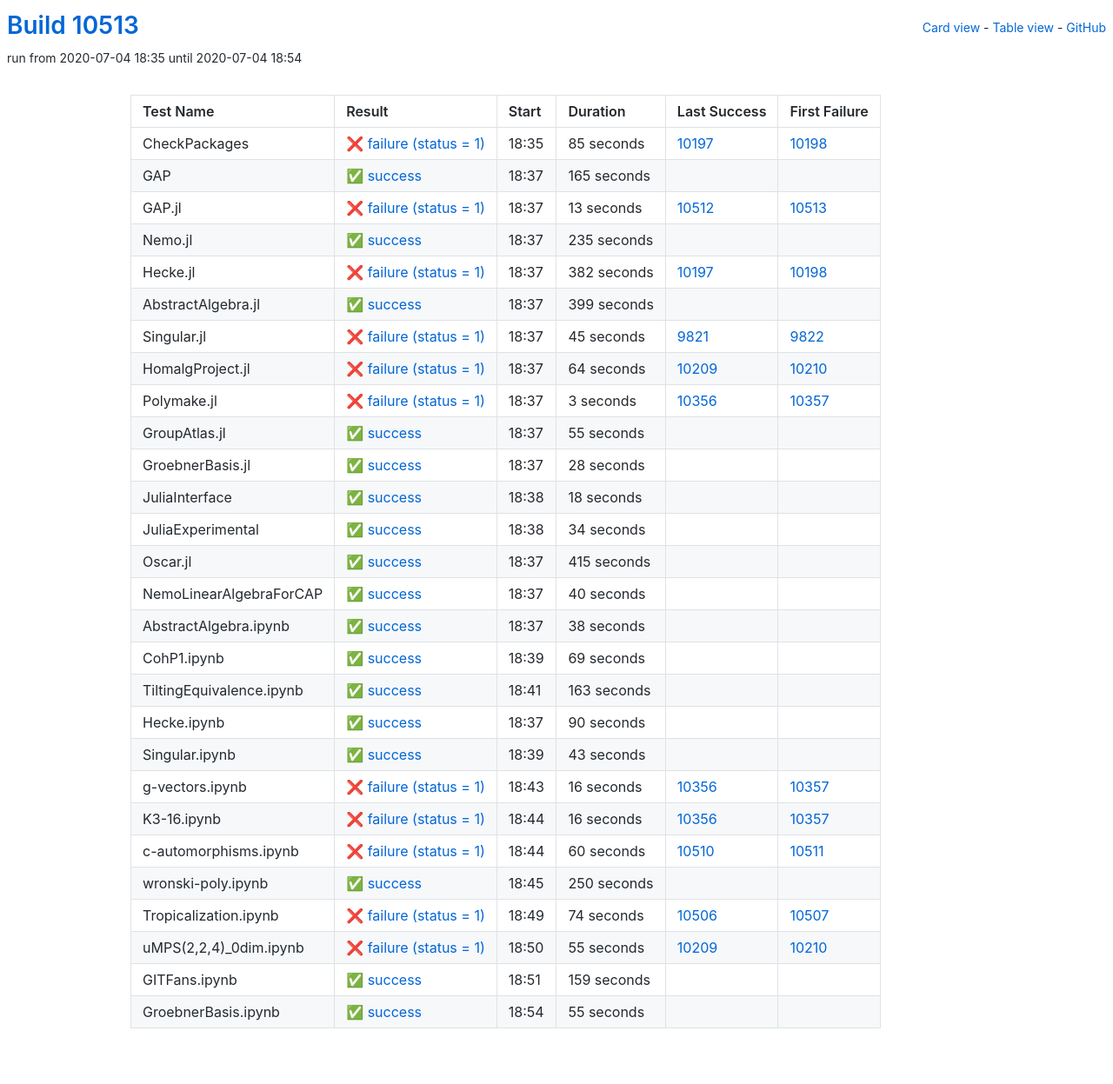
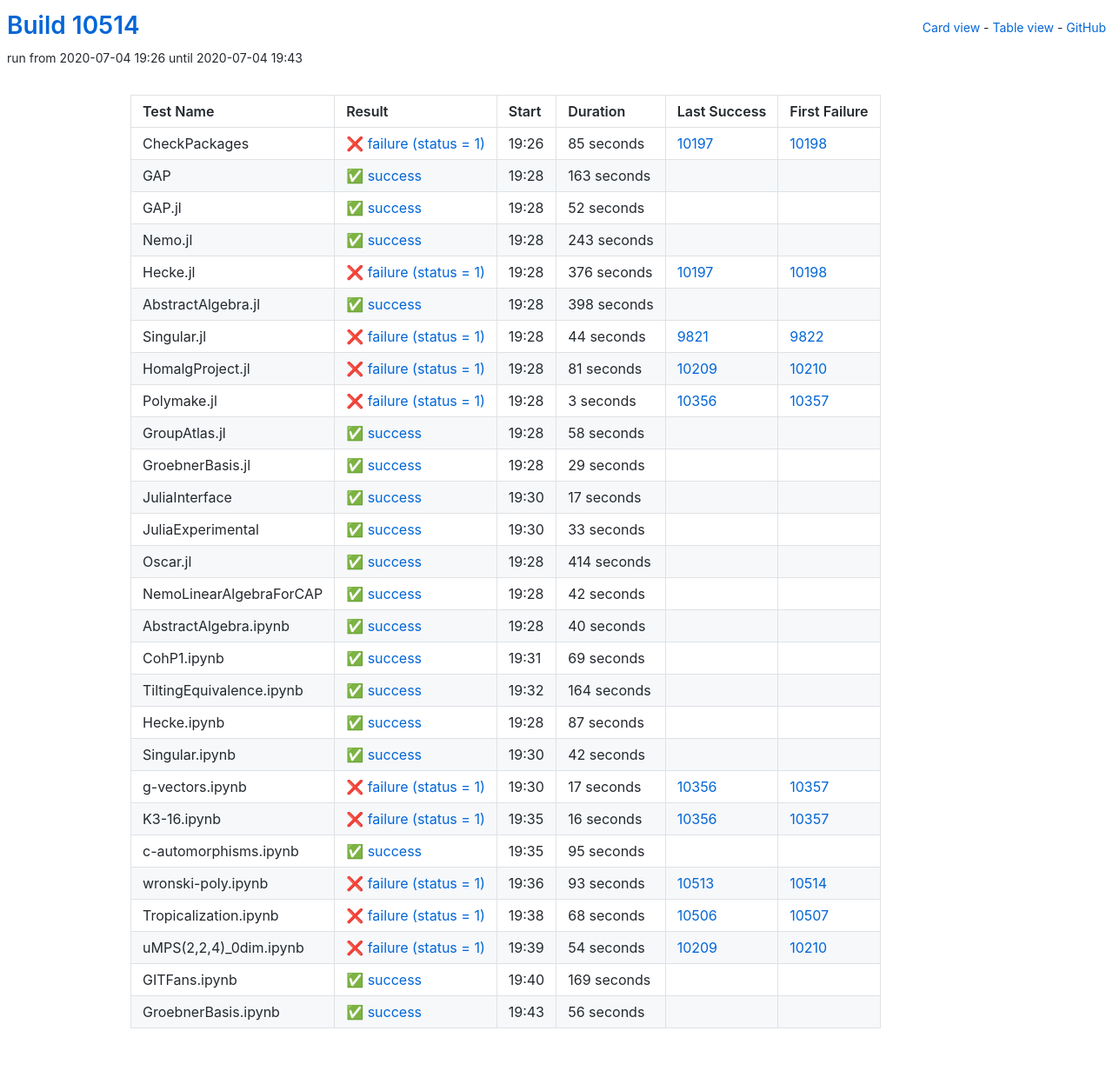
Before and after one commit to oscar-system/oscar-ci-status, a Jekyll site: the page built from table.html, in a window 1280 px wide. Shown: the whole page at 87% size. Built offline with Jekyll 4.4.1, drawn with Linux system fonts in a browser that asks for light colours.

Commit message:
Build #10514

```diff
--- a/_data/ci.yml
+++ b/_data/ci.yml
@@ -1,6 +1,6 @@
 ---
-build: 10513
-build_url: https://oscarci.mathematik.uni-kl.de/job/oscar/10513/
+build: 10514
+build_url: https://oscarci.mathematik.uni-kl.de/job/oscar/10514/
 job: oscar
 organization: oscar-system
 repo: oscar-ci-status
@@ -8,8 +8,8 @@
 tests:
 - name: CheckPackages
   id: checkpackages
-  log: https://oscarci.mathematik.uni-kl.de/job/oscar/10513/artifact/logs/build-10513/CheckPackages.log
-  start: 2020-07-04 18:35
+  log: https://oscarci.mathematik.uni-kl.de/job/oscar/10514/artifact/logs/build-10514/CheckPackages.log
+  start: 2020-07-04 19:26
   success: false
   exitcode: 1
   status: failure
@@ -20,92 +20,92 @@
   first_failure_url: https://oscarci.mathematik.uni-kl.de/job/oscar/10198/
 - name: GAP
   id: gap
-  log: https://oscarci.mathematik.uni-kl.de/job/oscar/10513/artifact/logs/build-10513/GAP.log
-  start: 2020-07-04 18:37
+  log: https://oscarci.mathematik.uni-kl.de/job/oscar/10514/artifact/logs/build-10514/GAP.log
+  start: 2020-07-04 19:28
   success: true
   exitcode: 0
   status: success
-  duration: 165
+  duration: 163
   last_success: false
   last_success_url:
   first_failure: false
   first_failure_url:
 - name: GAP.jl
   id: gap-jl
-  log: https://oscarci.mathematik.uni-kl.de/job/oscar/10513/artifact/logs/build-10513/GAP.jl.log
-  start: 2020-07-04 18:37
-  success: false
-  exitcode: 1
-  status: failure
-  duration: 13
-  last_success: 10512
-  last_success_url: https://oscarci.mathematik.uni-kl.de/job/oscar/10512/
-  first_failure: 10513
-  first_failure_url: https://oscarci.mathematik.uni-kl.de/job/oscar/10513/
-- name: Nemo.jl
-  id: nemo-jl
-  log: https://oscarci.mathematik.uni-kl.de/job/oscar/10513/artifact/logs/build-10513/Nemo.jl.log
-  start: 2020-07-04 18:37
+  log: https://oscarci.mathematik.uni-kl.de/job/oscar/10514/artifact/logs/build-10514/GAP.jl.log
+  start: 2020-07-04 19:28
   success: true
   exitcode: 0
   status: success
-  duration: 235
+  duration: 52
+  last_success: false
+  last_success_url:
+  first_failure: false
+  first_failure_url:
+- name: Nemo.jl
+  id: nemo-jl
+  log: https://oscarci.mathematik.uni-kl.de/job/oscar/10514/artifact/logs/build-10514/Nemo.jl.log
+  start: 2020-07-04 19:28
+  success: true
+  exitcode: 0
+  status: success
+  duration: 243
   last_success: false
   last_success_url:
   first_failure: false
   first_failure_url:
 - name: Hecke.jl
   id: hecke-jl
-  log: https://oscarci.mathematik.uni-kl.de/job/oscar/10513/artifact/logs/build-10513/Hecke.jl.log
-  start: 2020-07-04 18:37
+  log: https://oscarci.mathematik.uni-kl.de/job/oscar/10514/artifact/logs/build-10514/Hecke.jl.log
+  start: 2020-07-04 19:28
   success: false
   exitcode: 1
   status: failure
-  duration: 382
+  duration: 376
   last_success: 10197
   last_success_url: https://oscarci.mathematik.uni-kl.de/job/oscar/10197/
   first_failure: 10198
   first_failure_url: https://oscarci.mathematik.uni-kl.de/job/oscar/10198/
 - name: AbstractAlgebra.jl
   id: abstractalgebra-jl
-  log: https://oscarci.mathematik.uni-kl.de/job/oscar/10513/artifact/logs/build-10513/AbstractAlgebra.jl.log
-  start: 2020-07-04 18:37
+  log: https://oscarci.mathematik.uni-kl.de/job/oscar/10514/artifact/logs/build-10514/AbstractAlgebra.jl.log
+  start: 2020-07-04 19:28
   success: true
   exitcode: 0
   status: success
-  duration: 399
+  duration: 398
   last_success: false
   last_success_url:
   first_failure: false
   first_failure_url:
 - name: Singular.jl
   id: singular-jl
-  log: https://oscarci.mathematik.uni-kl.de/job/oscar/10513/artifact/logs/build-10513/Singular.jl.log
-  start: 2020-07-04 18:37
+  log: https://oscarci.mathematik.uni-kl.de/job/oscar/10514/artifact/logs/build-10514/Singular.jl.log
+  start: 2020-07-04 19:28
   success: false
   exitcode: 1
   status: failure
-  duration: 45
+  duration: 44
   last_success: 9821
   last_success_url: https://oscarci.mathematik.uni-kl.de/job/oscar/9821/
   first_failure: 9822
   first_failure_url: https://oscarci.mathematik.uni-kl.de/job/oscar/9822/
 - name: HomalgProject.jl
   id: homalgproject-jl
-  log: https://oscarci.mathematik.uni-kl.de/job/oscar/10513/artifact/logs/build-10513/HomalgProject.jl.log
-  start: 2020-07-04 18:37
+  log: https://oscarci.mathematik.uni-kl.de/job/oscar/10514/artifact/logs/build-10514/HomalgProject.jl.log
+  start: 2020-07-04 19:28
   success: false
   exitcode: 1
   status: failure
-  duration: 64
+  duration: 81
   last_success: 10209
   last_success_url: https://oscarci.mathematik.uni-kl.de/job/oscar/10209/
   first_failure: 10210
   first_failure_url: https://oscarci.mathematik.uni-kl.de/job/oscar/10210/
 - name: Polymake.jl
   id: polymake-jl
-  log: https://oscarci.mathematik.uni-kl.de/job/oscar/10513/artifact/logs/build-10513/Polymake.jl.log
-  start: 2020-07-04 18:37
+  log: https://oscarci.mathematik.uni-kl.de/job/oscar/10514/artifact/logs/build-10514/Polymake.jl.log
+  start: 2020-07-04 19:28
   success: false
   exitcode: 1
   status: failure
@@ -116,68 +116,80 @@
   first_failure_url: https://oscarci.mathematik.uni-kl.de/job/oscar/10357/
 - name: GroupAtlas.jl
   id: groupatlas-jl
-  log: https://oscarci.mathematik.uni-kl.de/job/oscar/10513/artifact/logs/build-10513/GroupAtlas.jl.log
-  start: 2020-07-04 18:37
+  log: https://oscarci.mathematik.uni-kl.de/job/oscar/10514/artifact/logs/build-10514/GroupAtlas.jl.log
+  start: 2020-07-04 19:28
   success: true
   exitcode: 0
   status: success
-  duration: 55
+  duration: 58
   last_success: false
   last_success_url:
   first_failure: false
   first_failure_url:
 - name: GroebnerBasis.jl
   id: groebnerbasis-jl
-  log: https://oscarci.mathematik.uni-kl.de/job/oscar/10513/artifact/logs/build-10513/GroebnerBasis.jl.log
-  start: 2020-07-04 18:37
+  log: https://oscarci.mathematik.uni-kl.de/job/oscar/10514/artifact/logs/build-10514/GroebnerBasis.jl.log
+  start: 2020-07-04 19:28
   success: true
   exitcode: 0
   status: success
-  duration: 28
+  duration: 29
   last_success: false
   last_success_url:
   first_failure: false
   first_failure_url:
 - name: JuliaInterface
   id: juliainterface
-  log: https://oscarci.mathematik.uni-kl.de/job/oscar/10513/artifact/logs/build-10513/JuliaInterface.log
-  start: 2020-07-04 18:38
+  log: https://oscarci.mathematik.uni-kl.de/job/oscar/10514/artifact/logs/build-10514/JuliaInterface.log
+  start: 2020-07-04 19:30
   success: true
   exitcode: 0
   status: success
-  duration: 18
+  duration: 17
   last_success: false
   last_success_url:
   first_failure: false
   first_failure_url:
 - name: JuliaExperimental
   id: juliaexperimental
-  log: https://oscarci.mathematik.uni-kl.de/job/oscar/10513/artifact/logs/build-10513/JuliaExperimental.log
-  start: 2020-07-04 18:38
+  log: https://oscarci.mathematik.uni-kl.de/job/oscar/10514/artifact/logs/build-10514/JuliaExperimental.log
+  start: 2020-07-04 19:30
   success: true
   exitcode: 0
   status: success
-  duration: 34
+  duration: 33
   last_success: false
   last_success_url:
   first_failure: false
   first_failure_url:
 - name: Oscar.jl
   id: oscar-jl
-  log: https://oscarci.mathematik.uni-kl.de/job/oscar/10513/artifact/logs/build-10513/Oscar.jl.log
-  start: 2020-07-04 18:37
+  log: https://oscarci.mathematik.uni-kl.de/job/oscar/10514/artifact/logs/build-10514/Oscar.jl.log
+  start: 2020-07-04 19:28
   success: true
   exitcode: 0
   status: success
-  duration: 415
+  duration: 414
   last_success: false
   last_success_url:
   first_failure: false
   first_failure_url:
 - name: NemoLinearAlgebraForCAP
   id: nemolinearalgebraforcap
-  log: https://oscarci.mathematik.uni-kl.de/job/oscar/10513/artifact/logs/build-10513/NemoLinearAlgebraForCAP.log
-  start: 2020-07-04 18:37
+  log: https://oscarci.mathematik.uni-kl.de/job/oscar/10514/artifact/logs/build-10514/NemoLinearAlgebraForCAP.log
+  start: 2020-07-04 19:28
+  success: true
+  exitcode: 0
+  status: success
+  duration: 42
+  last_success: false
+  last_success_url:
+  first_failure: false
+  first_failure_url:
+- name: AbstractAlgebra.ipynb
+  id: abstractalgebra-ipynb
+  log: https://oscarci.mathematik.uni-kl.de/job/oscar/10514/artifact/logs/build-10514/AbstractAlgebra.ipynb.log
+  start: 2020-07-04 19:28
   success: true
   exitcode: 0
   status: success
@@ -186,22 +198,10 @@
   last_success_url:
   first_failure: false
   first_failure_url:
-- name: AbstractAlgebra.ipynb
-  id: abstractalgebra-ipynb
-  log: https://oscarci.mathematik.uni-kl.de/job/oscar/10513/artifact/logs/build-10513/AbstractAlgebra.ipynb.log
-  start: 2020-07-04 18:37
-  success: true
-  exitcode: 0
-  status: success
-  duration: 38
-  last_success: false
-  last_success_url:
-  first_failure: false
-  first_failure_url:
 - name: CohP1.ipynb
   id: cohp1-ipynb
-  log: https://oscarci.mathematik.uni-kl.de/job/oscar/10513/artifact/logs/build-10513/CohP1.ipynb.log
-  start: 2020-07-04 18:39
+  log: https://oscarci.mathematik.uni-kl.de/job/oscar/10514/artifact/logs/build-10514/CohP1.ipynb.log
+  start: 2020-07-04 19:31
   success: true
   exitcode: 0
   status: success
@@ -212,56 +212,56 @@
   first_failure_url:
 - name: TiltingEquivalence.ipynb
   id: tiltingequivalence-ipynb
-  log: https://oscarci.mathematik.uni-kl.de/job/oscar/10513/artifact/logs/build-10513/TiltingEquivalence.ipynb.log
-  start: 2020-07-04 18:41
+  log: https://oscarci.mathematik.uni-kl.de/job/oscar/10514/artifact/logs/build-10514/TiltingEquivalence.ipynb.log
+  start: 2020-07-04 19:32
   success: true
   exitcode: 0
   status: success
-  duration: 163
+  duration: 164
   last_success: false
   last_success_url:
   first_failure: false
   first_failure_url:
 - name: Hecke.ipynb
   id: hecke-ipynb
-  log: https://oscarci.mathematik.uni-kl.de/job/oscar/10513/artifact/logs/build-10513/Hecke.ipynb.log
-  start: 2020-07-04 18:37
+  log: https://oscarci.mathematik.uni-kl.de/job/oscar/10514/artifact/logs/build-10514/Hecke.ipynb.log
+  start: 2020-07-04 19:28
   success: true
   exitcode: 0
   status: success
-  duration: 90
+  duration: 87
   last_success: false
   last_success_url:
   first_failure: false
   first_failure_url:
 - name: Singular.ipynb
   id: singular-ipynb
-  log: https://oscarci.mathematik.uni-kl.de/job/oscar/10513/artifact/logs/build-10513/Singular.ipynb.log
-  start: 2020-07-04 18:39
+  log: https://oscarci.mathematik.uni-kl.de/job/oscar/10514/artifact/logs/build-10514/Singular.ipynb.log
+  start: 2020-07-04 19:30
   success: true
   exitcode: 0
   status: success
-  duration: 43
+  duration: 42
   last_success: false
   last_success_url:
   first_failure: false
   first_failure_url:
 - name: g-vectors.ipynb
   id: g-vectors-ipynb
-  log: https://oscarci.mathematik.uni-kl.de/job/oscar/10513/artifact/logs/build-10513/g-vectors.ipynb.log
-  start: 2020-07-04 18:43
+  log: https://oscarci.mathematik.uni-kl.de/job/oscar/10514/artifact/logs/build-10514/g-vectors.ipynb.log
+  start: 2020-07-04 19:30
   success: false
   exitcode: 1
   status: failure
-  duration: 16
+  duration: 17
   last_success: 10356
   last_success_url: https://oscarci.mathematik.uni-kl.de/job/oscar/10356/
   first_failure: 10357
   first_failure_url: https://oscarci.mathematik.uni-kl.de/job/oscar/10357/
 - name: K3-16.ipynb
   id: k3-16-ipynb
-  log: https://oscarci.mathematik.uni-kl.de/job/oscar/10513/artifact/logs/build-10513/K3-16.ipynb.log
-  start: 2020-07-04 18:44
+  log: https://oscarci.mathematik.uni-kl.de/job/oscar/10514/artifact/logs/build-10514/K3-16.ipynb.log
+  start: 2020-07-04 19:35
   success: false
   exitcode: 1
   status: failure
@@ -272,72 +272,72 @@
   first_failure_url: https://oscarci.mathematik.uni-kl.de/job/oscar/10357/
 - name: c-automorphisms.ipynb
   id: c-automorphisms-ipynb
-  log: https://oscarci.mathematik.uni-kl.de/job/oscar/10513/artifact/logs/build-10513/c-automorphisms.ipynb.log
-  start: 2020-07-04 18:44
-  success: false
-  exitcode: 1
-  status: failure
-  duration: 60
-  last_success: 10510
-  last_success_url: https://oscarci.mathematik.uni-kl.de/job/oscar/10510/
-  first_failure: 10511
-  first_failure_url: https://oscarci.mathematik.uni-kl.de/job/oscar/10511/
-- name: wronski-poly.ipynb
-  id: wronski-poly-ipynb
-  log: https://oscarci.mathematik.uni-kl.de/job/oscar/10513/artifact/logs/build-10513/wronski-poly.ipynb.log
-  start: 2020-07-04 18:45
+  log: https://oscarci.mathematik.uni-kl.de/job/oscar/10514/artifact/logs/build-10514/c-automorphisms.ipynb.log
+  start: 2020-07-04 19:35
   success: true
   exitcode: 0
   status: success
-  duration: 250
+  duration: 95
   last_success: false
   last_success_url:
   first_failure: false
   first_failure_url:
-- name: Tropicalization.ipynb
-  id: tropicalization-ipynb
-  log: https://oscarci.mathematik.uni-kl.de/job/oscar/10513/artifact/logs/build-10513/Tropicalization.ipynb.log
-  start: 2020-07-04 18:49
+- name: wronski-poly.ipynb
+  id: wronski-poly-ipynb
+  log: https://oscarci.mathematik.uni-kl.de/job/oscar/10514/artifact/logs/build-10514/wronski-poly.ipynb.log
+  start: 2020-07-04 19:36
   success: false
   exitcode: 1
   status: failure
-  duration: 74
+  duration: 93
+  last_success: 10513
+  last_success_url: https://oscarci.mathematik.uni-kl.de/job/oscar/10513/
+  first_failure: 10514
+  first_failure_url: https://oscarci.mathematik.uni-kl.de/job/oscar/10514/
+- name: Tropicalization.ipynb
+  id: tropicalization-ipynb
+  log: https://oscarci.mathematik.uni-kl.de/job/oscar/10514/artifact/logs/build-10514/Tropicalization.ipynb.log
+  start: 2020-07-04 19:38
+  success: false
+  exitcode: 1
+  status: failure
+  duration: 68
   last_success: 10506
   last_success_url: https://oscarci.mathematik.uni-kl.de/job/oscar/10506/
   first_failure: 10507
   first_failure_url: https://oscarci.mathematik.uni-kl.de/job/oscar/10507/
 - name: uMPS(2,2,4)_0dim.ipynb
   id: umps-2-2-4-0dim-ipynb
-  log: https://oscarci.mathematik.uni-kl.de/job/oscar/10513/artifact/logs/build-10513/uMPS-2-2-4-_0dim.ipynb.log
-  start: 2020-07-04 18:50
+  log: https://oscarci.mathematik.uni-kl.de/job/oscar/10514/artifact/logs/build-10514/uMPS-2-2-4-_0dim.ipynb.log
+  start: 2020-07-04 19:39
   success: false
   exitcode: 1
   status: failure
-  duration: 55
+  duration: 54
   last_success: 10209
   last_success_url: https://oscarci.mathematik.uni-kl.de/job/oscar/10209/
   first_failure: 10210
   first_failure_url: https://oscarci.mathematik.uni-kl.de/job/oscar/10210/
 - name: GITFans.ipynb
   id: gitfans-ipynb
-  log: https://oscarci.mathematik.uni-kl.de/job/oscar/10513/artifact/logs/build-10513/GITFans.ipynb.log
-  start: 2020-07-04 18:51
+  log: https://oscarci.mathematik.uni-kl.de/job/oscar/10514/artifact/logs/build-10514/GITFans.ipynb.log
+  start: 2020-07-04 19:40
   success: true
   exitcode: 0
   status: success
-  duration: 159
+  duration: 169
   last_success: false
   last_success_url:
   first_failure: false
   first_failure_url:
 - name: GroebnerBasis.ipynb
   id: groebnerbasis-ipynb
-  log: https://oscarci.mathematik.uni-kl.de/job/oscar/10513/artifact/logs/build-10513/GroebnerBasis.ipynb.log
-  start: 2020-07-04 18:54
+  log: https://oscarci.mathematik.uni-kl.de/job/oscar/10514/artifact/logs/build-10514/GroebnerBasis.ipynb.log
+  start: 2020-07-04 19:43
   success: true
   exitcode: 0
   status: success
-  duration: 55
+  duration: 56
   last_success: false
   last_success_url:
   first_failure: false
```
Also changed, not shown: README.md.
